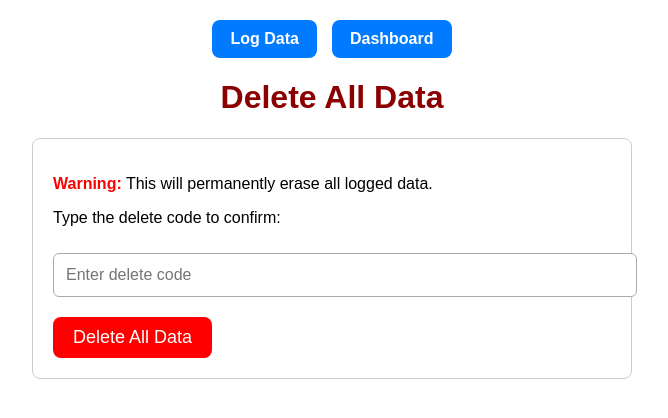
After one commit to jcricc/migration-game-data-logger, a Flask app: page /delete in a window 1280 px wide. The commit adds this page. Shown: the top 418 px of the page, without its empty margins (308-976 px from the left). Run offline with Flask 3, Linux system fonts and the light colour scheme.

Commit message:
files for Render

```diff
--- a/app.py
+++ b/app.py
@@ -1,4 +1,4 @@
-from flask import Flask, render_template, request, redirect
+from flask import Flask, render_template, request, redirect, send_file
 import os
 import csv
 import pandas as pd
@@ -7,6 +7,7 @@ from datetime import datetime
 app = Flask(__name__)
 
 LOG_FILE = "game_log.csv"
+SECRET_DELETE_CODE = "DELETE4220"
 
 CATEGORIES = [
     "Civil Rights and Duties",
@@ -31,7 +32,7 @@ def ensure_logfile():
 ensure_logfile()
 
 # =====================================================
-# READ LOGFILE SAFELY
+# READ LOG
 # =====================================================
 def read_logfile(path):
     EXPECTED = ["timestamp", "category", "difficulty", "correct", "year", "participant_id"]
@@ -41,15 +42,12 @@ def read_logfile(path):
 
     df = pd.read_csv(path)
 
-    # Fix columns if missing
     for col in EXPECTED:
         if col not in df.columns:
             df[col] = None
 
-    # Clean participant_id
     df["participant_id"] = pd.to_numeric(df["participant_id"], errors="coerce").fillna(-1).astype(int)
 
-    # Back-fill year within each participant
     df["year"] = (
         df["year"]
         .replace(["", "None", None], pd.NA)
@@ -60,29 +58,37 @@ def read_logfile(path):
     return df
 
 # =====================================================
-# GET LAST PARTICIPANT ID
+# LAST PARTICIPANT
 # =====================================================
 def get_last_participant_id():
     df = read_logfile(LOG_FILE)
+
+    # No entries → start at 1 always
     if df.empty:
-        return 0
-    return int(df["participant_id"].max())
+        return 1
+
+    # If no valid participant IDs, also start at 1
+    valid_ids = df["participant_id"].dropna().astype(int)
+    if valid_ids.empty:
+        return 1
+
+    return int(valid_ids.max())
 
 # =====================================================
-# HOME REDIRECT
+# HOME
 # =====================================================
 @app.route("/")
 def home():
     return redirect("/log")
 
-# =====================================================
-# LOGGING FORM
-# =====================================================
 @app.route("/log", methods=["GET", "POST"])
 def log():
+    # -----------------------------------------
+    # GET = Load form initially
+    # -----------------------------------------
     if request.method == "GET":
         step = int(request.args.get("step", 1))
-        step = min(max(step, 1), 4)
+        step = min(max(step, 1), 5)
 
         last_pid = get_last_participant_id()
         active_pid = last_pid if last_pid > 0 else None
@@ -98,22 +104,27 @@ def log():
             prev_correct=None,
             prev_year=None,
             participant_id=active_pid,
+            skip_year="0",          # start with no skipping
             success=False,
             error=None
         )
 
-    # POST REQUEST
+    # -----------------------------------------
+    # POST = Move through steps or submit
+    # -----------------------------------------
     form = request.form
     step = int(form.get("step", 1))
     action = form.get("action", "next")
+    skip_year = form.get("skip_year", "0")
 
-    prev_category = form.get("category")
-    prev_difficulty = form.get("difficulty")
-    prev_correct = form.get("correct")
-    prev_year = form.get("year_new") or form.get("year") or None
+    # Values carried between steps
+    prev_category = form.get("category") or None
+    prev_difficulty = form.get("difficulty") or None
+    prev_correct = form.get("correct") or None
+    prev_year = form.get("year") or None
     prev_pid = form.get("participant_id")
 
-    # Identify current participant ID
+    # Validate participant ID
     if prev_pid and prev_pid.isdigit():
         prev_pid = int(prev_pid)
     else:
@@ -121,7 +132,21 @@ def log():
         if prev_pid == 0:
             prev_pid = 1
 
-    # BACK BUTTON
+    # -----------------------------------------
+    # UPDATE previous values from current step
+    # -----------------------------------------
+    if form.get("category_new"):
+        prev_category = form.get("category_new")
+    if form.get("difficulty_new"):
+        prev_difficulty = form.get("difficulty_new")
+    if form.get("correct_new"):
+        prev_correct = form.get("correct_new")
+    if form.get("year_new"):
+        prev_year = form.get("year_new")
+
+    # -----------------------------------------
+    # BACK BUTTON: just go back one step
+    # -----------------------------------------
     if action == "back":
         return render_template(
             "log.html",
@@ -134,82 +159,142 @@ def log():
             prev_correct=prev_correct,
             prev_year=prev_year,
             participant_id=prev_pid,
+            skip_year=skip_year,
             success=False,
             error=None
         )
 
-    # VALIDATION
+    # -----------------------------------------
+    # VALIDATION (AFTER updating)
+    # -----------------------------------------
     error = None
-    if step == 1 and not (form.get("category_new") or prev_category):
+    if step == 1 and not prev_category:
         error = "Pick a category."
-    if step == 2 and not (form.get("difficulty_new") or prev_difficulty):
+    elif step == 2 and not prev_difficulty:
         error = "Pick a difficulty."
-    if step == 3 and (prev_correct not in ("0", "1")) and form.get("correct_new") not in ("0", "1"):
+    elif step == 3 and prev_correct not in ("0", "1"):
         error = "Select correct/incorrect."
+    elif step == 4 and not prev_year:
+        error = "Pick a year."
 
-    # Update if changed
-    prev_category = form.get("category_new") or prev_category
-    prev_difficulty = form.get("difficulty_new") or prev_difficulty
-    prev_correct = form.get("correct_new") or prev_correct
+    # If there is an error, stay on the same step
+    if error:
+        return render_template(
+            "log.html",
+            categories=CATEGORIES,
+            difficulties=DIFFICULTIES,
+            years=YEARS,
+            step=step,
+            prev_category=prev_category,
+            prev_difficulty=prev_difficulty,
+            prev_correct=prev_correct,
+            prev_year=prev_year,
+            participant_id=prev_pid,
+            skip_year=skip_year,
+            success=False,
+            error=error
+        )
 
-    # HANDLE FINAL SUBMISSION
-    if action == "submit" and not error:
+    # -----------------------------------------
+    # STEP 5 → FINAL SUBMIT
+    # -----------------------------------------
+    if step == 5 and action == "submit":
         df = read_logfile(LOG_FILE)
 
-        # Determine previous year
+        # Participant's last year (if exists)
         if not df.empty and prev_pid in df["participant_id"].values:
             last_year = df[df["participant_id"] == prev_pid]["year"].dropna().iloc[-1]
         else:
             last_year = None
 
-        # Autofill year if missing
         if prev_year is None:
             prev_year = last_year or "Unknown"
 
-        # Decide participant switch based on year change
-        if last_year is None or prev_year == last_year:
+        # Participant choice for next round
+        user_choice = form.get("participant_choice", "same")
+
+        if user_choice == "new":
+            pid_for_entry = prev_pid + 1
+            skip_year_next = "0"   # new participant → must choose year next time
+        else:
             pid_for_entry = prev_pid
-        else:
-            pid_for_entry = prev_pid + 1
+            skip_year_next = "1"   # same participant → skip year next time
 
-        # Write to CSV
+        # Write entry
         with open(LOG_FILE, "a", newline="") as f:
             writer = csv.writer(f)
             writer.writerow([
                 datetime.now().isoformat(),
                 prev_category,
                 prev_difficulty,
-                int(prev_correct),
+                "Yes" if prev_correct == "1" else "No",
                 prev_year,
                 pid_for_entry
             ])
 
+
+        # Back to step 1 for next question
         return render_template(
             "log.html",
             categories=CATEGORIES,
             difficulties=DIFFICULTIES,
             years=YEARS,
             step=1,
+            prev_category=None,
+            prev_difficulty=None,
+            prev_correct=None,
             prev_year=prev_year,
             participant_id=str(pid_for_entry),
+            skip_year=skip_year_next,
             success=True,
             error=None
         )
 
-    # HANDLE ERROR OR NEXT STEP
+    # -----------------------------------------
+    # STEP 4 → move to REVIEW (step 5)
+    # -----------------------------------------
+    if step == 4 and action == "next":
+        # We already validated year above, so just go to step 5
+        return render_template(
+            "log.html",
+            categories=CATEGORIES,
+            difficulties=DIFFICULTIES,
+            years=YEARS,
+            step=5,
+            prev_category=prev_category,
+            prev_difficulty=prev_difficulty,
+            prev_correct=prev_correct,
+            prev_year=prev_year,
+            participant_id=prev_pid,
+            skip_year=skip_year,
+            success=False,
+            error=None
+        )
+
+    # -----------------------------------------
+    # OTHER STEPS: move forward, maybe skipping 4
+    # -----------------------------------------
+    next_step = min(step + 1, 5)
+
+    # If the next step *would* be 4 but we're reusing the same participant,
+    # skip directly to review (5).
+    if next_step == 4 and skip_year == "1":
+        next_step = 5
+
     return render_template(
         "log.html",
         categories=CATEGORIES,
         difficulties=DIFFICULTIES,
         years=YEARS,
-        step=(step if error else min(step + 1, 4)),
+        step=next_step,
         prev_category=prev_category,
         prev_difficulty=prev_difficulty,
         prev_correct=prev_correct,
         prev_year=prev_year,
         participant_id=prev_pid,
+        skip_year=skip_year,
         success=False,
-        error=error
+        error=None
     )
 
 # =====================================================
@@ -242,18 +327,21 @@ def dashboard():
 
     total = len(df)
 
-    # SAFELY CALCULATE ACCURACY
-    df["correct"] = pd.to_numeric(df["correct"], errors="coerce")
-    valid_correct = df["correct"].dropna()
+    # Convert Yes/No into numbers only for accuracy %
+    df["correct_num"] = df["correct"].map({"Yes": 1, "No": 0})
+    valid_correct = df["correct_num"].dropna()
     accuracy = round(valid_correct.mean() * 100, 2) if not valid_correct.empty else 0
 
-    # GROUP BY PARTICIPANT
     grouped_entries = []
     for pid, sub in df.groupby("participant_id"):
         grouped_entries.append({
             "participant_id": pid,
             "rows": sub.assign(
-                correct_text=lambda x: x["correct"].map({1: "Correct", 0: "Incorrect"})
+                correct_text=lambda x: x["correct"].map({
+                    "Yes": "Correct",
+                    "No": "Incorrect"
+                })
+
             )[
                 ["timestamp", "year", "category", "difficulty", "correct_text"]
             ].to_dict(orient="records")
@@ -272,7 +360,74 @@ def dashboard():
     )
 
 # =====================================================
-# RUN FLASK APP
+# EXPORT CSV / EXCEL
+# =====================================================
+@app.route("/export/csv")
+def export_csv():
+    return send_file(LOG_FILE, as_attachment=True, download_name="migration_game_log.csv")
+
+@app.route("/export/excel")
+def export_excel():
+    df = read_logfile(LOG_FILE)
+    filename = "migration_game_log.xlsx"
+    df.to_excel(filename, index=False)
+
+    # ----- Formatting -----
+    from openpyxl import load_workbook
+    from openpyxl.styles import Font, PatternFill, Border, Side
+
+    wb = load_workbook(filename)
+    ws = wb.active
+
+    # Auto-size columns
+    for col in ws.columns:
+        max_length = 0
+        column = col[0].column_letter
+        for cell in col:
+            try:
+                max_length = max(max_length, len(str(cell.value)))
+            except:
+                pass
+        ws.column_dimensions[column].width = max_length + 2
+
+    # Header styling
+    header_fill = PatternFill(start_color="DDDDDD", end_color="DDDDDD", fill_type="solid")
+    for cell in ws[1]:
+        cell.font = Font(bold=True)
+        cell.fill = header_fill
+
+    # Borders
+    thin = Side(border_style="thin", color="000000")
+    border = Border(top=thin, left=thin, right=thin, bottom=thin)
+    for row in ws.iter_rows():
+        for cell in row:
+            cell.border = border
+
+    wb.save(filename)
+
+    return send_file(filename, as_attachment=True)
+
+
+# =====================================================
+# DELETE
+# =====================================================
+@app.route("/delete", methods=["GET", "POST"])
+def delete_data():
+    if request.method == "POST":
+        code = request.form.get("confirm_text", "").strip()
+
+        if code == SECRET_DELETE_CODE:
+            with open(LOG_FILE, "w", newline="") as f:
+                writer = csv.writer(f)
+                writer.writerow(["timestamp", "category", "difficulty", "correct", "year", "participant_id"])
+            return render_template("delete.html", deleted=True)
+
+        return render_template("delete.html", error="Incorrect code.", deleted=False)
+
+    return render_template("delete.html", deleted=False)
+
+# =====================================================
+# RUN
 # =====================================================
 if __name__ == "__main__":
     app.run(debug=True)
--- a/requirements.txt
+++ b/requirements.txt
@@ -1,3 +1,4 @@
 flask
 pandas
 gunicorn
+openpyxl
--- /dev/null
+++ b/templates/delete.html
@@ -0,0 +1,90 @@
+<!DOCTYPE html>
+<html>
+<head>
+    <title>Delete All Data</title>
+    <style>
+        body { font-family: Arial; max-width: 600px; margin: auto; padding: 20px; }
+        h1 { text-align: center; color: darkred; }
+        .card { padding: 20px; border: 1px solid #ccc; border-radius: 8px; margin-top: 20px; }
+        .danger-btn {
+            background: red; color: white; padding: 10px 20px;
+            border: none; font-size: 18px; border-radius: 8px;
+            cursor: pointer;
+        }
+        .back-btn {
+            margin-top: 20px;
+            text-align: center;
+        }
+        .navbar {
+            display: flex;
+            justify-content: center;
+            gap: 15px;
+            margin-bottom: 20px;
+        }
+        .nav-btn {
+            padding: 10px 18px;
+            background: #007bff;
+            color: white;
+            font-weight: bold;
+            border-radius: 8px;
+            text-decoration: none;
+            transition: background 0.3s ease, transform 0.2s ease;
+        }
+        .nav-btn.active {
+            background: #0056b3;
+            border: 2px solid white;
+        }
+        .nav-btn:hover {
+            background: #0056b3;
+            transform: translateY(-2px);
+        }
+        input[type=text] {
+            width: 100%;
+            padding: 12px;
+            border-radius: 6px;
+            border: 1px solid #aaa;
+            font-size: 16px;
+            margin-top: 10px;
+        }
+    </style>
+</head>
+<body>
+
+<nav class="navbar">
+  <a href="/log" class="nav-btn">Log Data</a>
+  <a href="/dashboard" class="nav-btn">Dashboard</a>
+</nav>
+
+<h1>Delete All Data</h1>
+
+{% if deleted %}
+    <div class="card">
+        <h2 style="color:green;">✔ All data was deleted.</h2>
+        <p>Your CSV has been reset.</p>
+        <div class="back-btn">
+            <a href="/dashboard" class="nav-btn">Return to Dashboard</a>
+        </div>
+    </div>
+{% else %}
+    <div class="card">
+        <p style="margin-bottom:15px;">
+            <strong style="color:red;">Warning:</strong> This will permanently erase all logged data.
+        </p>
+
+        {% if error %}
+            <p style="color:red; font-weight:bold;">{{ error }}</p>
+        {% endif %}
+
+        <form method="POST">
+            <p>Type the delete code to confirm:</p>
+            <input type="text" name="confirm_text" placeholder="Enter delete code">
+
+            <div style="margin-top:20px;">
+                <button class="danger-btn" type="submit">Delete All Data</button>
+            </div>
+        </form>
+    </div>
+{% endif %}
+
+</body>
+</html>
```
Also changed, not shown: templates/dashboard.html (+6 -3 lines), templates/log.html (+82 -53 lines), 1 other file.
